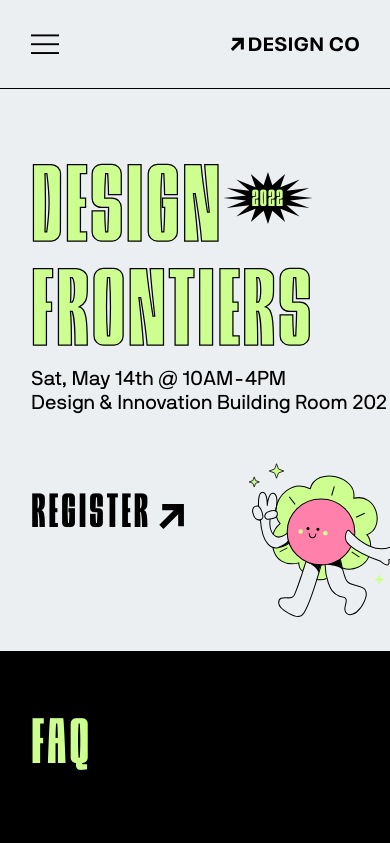
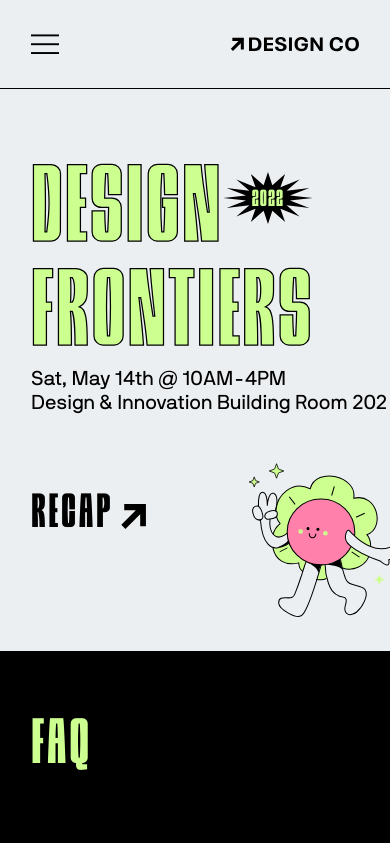
Before and after one commit to ucsddesignco/frontiers22, a React (Create React App) app: page / in a window 390 px wide. Shown: the top 843 px of the page. Built offline with nearby package versions, Linux system fonts and the light colour scheme; a web font is replaced by a local one.

Commit message:
recap mobile

```diff
--- a/src/components/MobileLanding/index.js
+++ b/src/components/MobileLanding/index.js
@@ -23,7 +23,7 @@ const MobileLanding = () => {
       </p>
       <div className="container-bottom">
         <div className="container-register">
-          <a href='https://bit.ly/dco-df22-signup' target="_blank" >Register</a>
+          <a href="https://youtu.be/8JVotsa7EM0" target="_blank" >Recap</a>
           <img src={Arrow} alt="" />
         </div>
         <img src={Flower1} alt="" className='right' />
--- a/src/components/MobileNavbar/index.js
+++ b/src/components/MobileNavbar/index.js
@@ -39,7 +39,7 @@ const MobileNavbar = () => {
               <a href="" onClick={() => closeMenu()}>Home</a>
               <a href="#mobile-faq" onClick={() => closeMenu()}>FAQ</a>
               <a href="#mobile-timeline-section" id='mobile-timeline-navigate' onClick={() => closeMenu()}>Timeline</a>
-              <a href="">Register</a>
+              <a href="https://youtu.be/8JVotsa7EM0" target="_blank">Recap</a>
             </div>
           </div>
         )}
```
